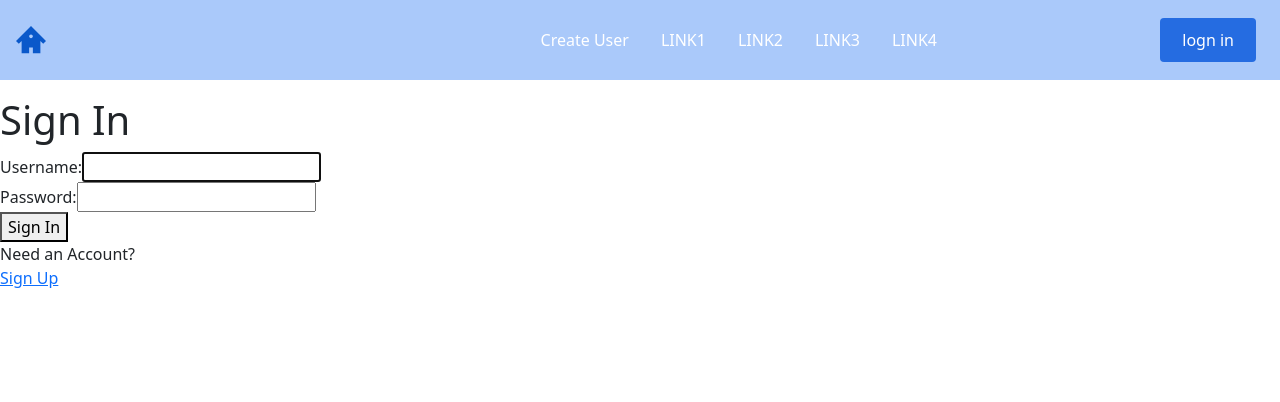
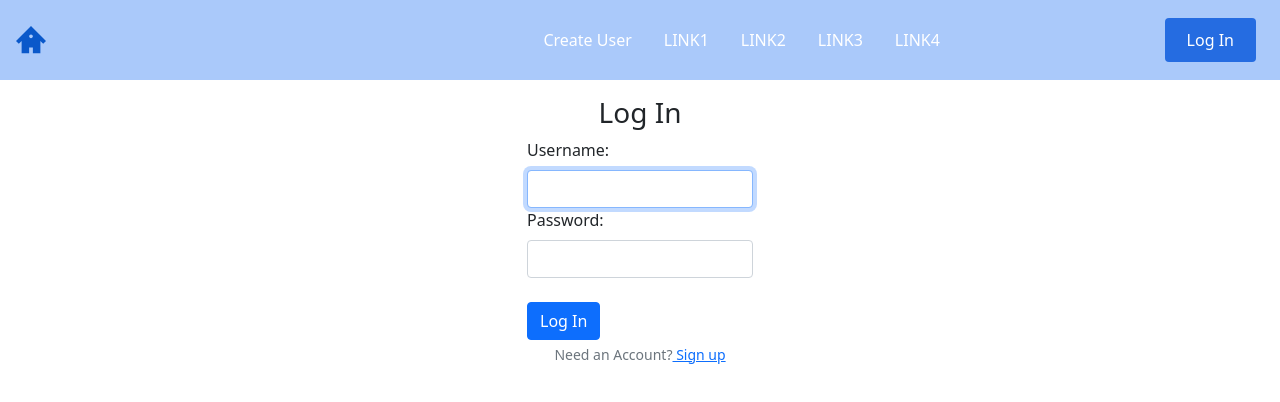
Before and after one commit to Meihong117/Static-Web-App-1, a React (Create React App) app: page /login in a window 1280 px wide. Shown: the top 402 px of the page. Built offline with nearby package versions, Linux system fonts and the light colour scheme.

Commit message:
change style

```diff
--- /dev/null
+++ b/src/components/Login.css
@@ -0,0 +1,7 @@
+.login {
+  display: flex;
+  justify-content: center;
+}
+.login_wrapper {
+  width: 200px;
+}
--- a/src/components/Login.js
+++ b/src/components/Login.js
@@ -1,6 +1,7 @@
 import React from 'react'
 import {useRef, useState, useEffect,useContext} from 'react'
 import AuthContext from '../context/AuthProvider'
+import './Login'
 
 const LOGIN_URL='/auth'
 
@@ -55,31 +56,42 @@ const Login = () => {
     return (
         <>
             {success?(
-                <section>
+                <section className='container'>
                     <h1>You are logged in</h1> <br />
                     <p>
                         <a href="">Go to Home</a>
                     </p>
                 </section>
             ):(
-                <section>
+                <section className='container'>
                     <p ref={errRef} className={errMsg? "errmsg":"offscreen"} aria-live="assertive" >{errMsg}</p>
-                    <h1>Sign In</h1>
-                    <form onSubmit={handleSubmit}>
-                        <label htmlFor="username">Username: </label>
-                        <input type="text" id="username" ref={userRef} autoComplete="off" onChange={e=>setUser(e.target.value)}
-                        value={user} required /> <br />
-                        <label htmlFor="password">Password: </label>
-                        <input type="password" id="password" onChange={e=>setPwd(e.target.value)}
-                        value={pwd} required /> <br />
-                        <button>Sign In</button>
-                    </form>
-                    <p>
-                        Need an Account? <br />
-                        <span className="line">
-                            <a href="">Sign Up</a>
-                        </span>
-                    </p>
+                    <h3 style={{textAlign:'center'}} class="h3">Log In</h3>
+                    <div className='row justify-content-center'>
+                        <form onSubmit={handleSubmit} style={{width:'250px'}} >
+                            <div className='form-group'>
+                                <label htmlFor="username" className='form-label'>Username: </label>
+                                <input className='form-control' type="text" id="username" ref={userRef} autoComplete="off" onChange={e=>setUser(e.target.value)}
+                            value={user} required />
+                            </div>
+                            <div className='form-group'>
+                                <label htmlFor="password" className='form-label'>Password: </label>
+                                <input className='form-control' type="password" id="password" onChange={e=>setPwd(e.target.value)}
+                                value={pwd} required />
+                            </div>
+                            <br />
+                            <button className='btn btn-primary ' type="submit">Log In</button>
+                        </form>
+                    </div>
+                    <div className='row justify-content-center'>
+                         <p className='form-text' style={{textAlign:'center'}}>
+                            Need an Account?
+                            <span className="line">
+                                <a href=""> Sign up</a>
+                            </span>
+                        </p>
+                    </div>
+
+
                 </section>
             )}
         </>
--- a/src/components/NavBar/NavBar.js
+++ b/src/components/NavBar/NavBar.js
@@ -22,7 +22,7 @@ const NavBar = ({toggle}) => {
                     <NavLink to="/" >LINK4</NavLink>
                 </NavMenue>
                 <NavBtn>
-                    <NavBtnLink to="/login">logn in</NavBtnLink>
+                    <NavBtnLink to="/login">Log In</NavBtnLink>
                 </NavBtn>
             </Nav>
         </>
--- a/src/components/NavBar/SideBarElem.js
+++ b/src/components/NavBar/SideBarElem.js
@@ -1,7 +1,6 @@
 import styled from 'styled-components'
 import {FaTimes} from 'react-icons/fa'
-import {Link as LinkS} from 'react-scroll'
-import {Link as LinkR} from 'react-router-dom'
+import {Link} from 'react-router-dom'
 
 export const SideBarContainer=styled.div`
 position: fixed;
@@ -37,14 +36,15 @@ color: #fff;
 export const SideBarMenue=styled.div`
 display: grid;
 grid-template-columns: 1fr;
-grid-template-rows:repeat(5, 80px);
+/* margin: 80px 0; */
+/* grid-template-rows:repeat(5, 80px); */
 text-align:center;
 
-@media screen and (max-width:480px) {
+/* @media screen and (max-width:480px) {
 grid-template-rows:repeat(5, 60px);
-}
+} */
 `
-export const SidebarLink=styled(LinkS)`
+export const SidebarLink=styled(Link)`
 display: flex;
 align-items: center;
 justify-content: center;
@@ -54,6 +54,7 @@ list-style:none;
 transition: 0.2s ease-in-out;
 color: #0562f7;
 cursor: pointer;
+margin: 20px;
 
 &:hover{
     color: #fff;
@@ -64,7 +65,7 @@ export const SideBtnWrap=styled.div`
 display: flex;
 justify-content: center;
 `
-export const SidebarRoute=styled(LinkR)`
+export const SidebarRoute=styled(Link)`
 border-radius: 50px;
 background: #0562f7;
 white-space: nowrap;
--- a/src/components/PostUser.js
+++ b/src/components/PostUser.js
@@ -33,8 +33,8 @@ const PostUser = () => {
                 <label htmlFor="">Your Last Name</label> <br />
                 <input type="text" id='familyname' value={familyname} onChange={(e)=>setFamilyName(e.target.value)}/> <br />
 
-                 {!isPending && <button type='button' onClick={handleSubmit}>Submit</button>}
-                 {isPending && <button type='button' onClick={handleSubmit} disabled>Adding Data...</button>}
+                 {!isPending && <button type='button' onClick={handleSubmit} className='btn btn-primary '>Submit</button>}
+                 {isPending && <button type='button' onClick={handleSubmit} disabled className='btn btn-primary '>Adding Data...</button>}
             </form>
         </div>
     )
```
